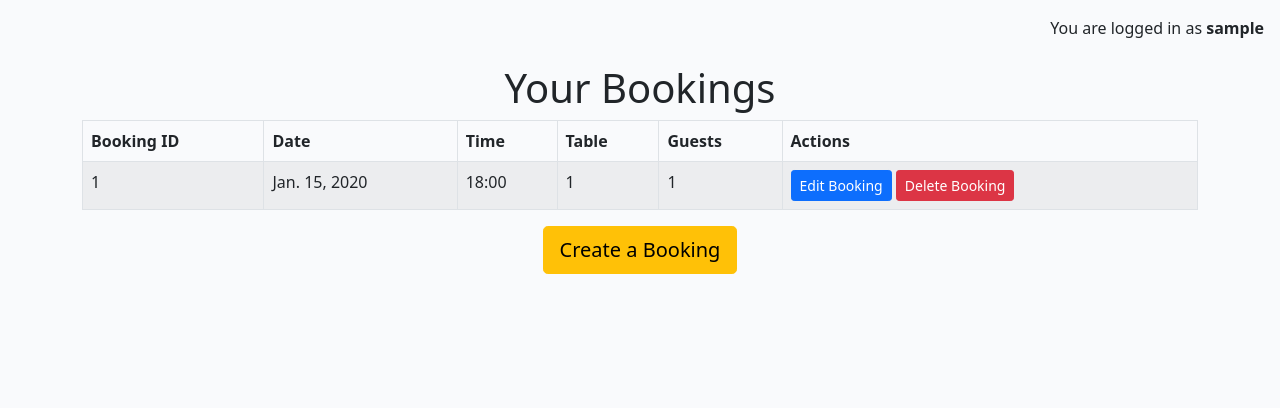
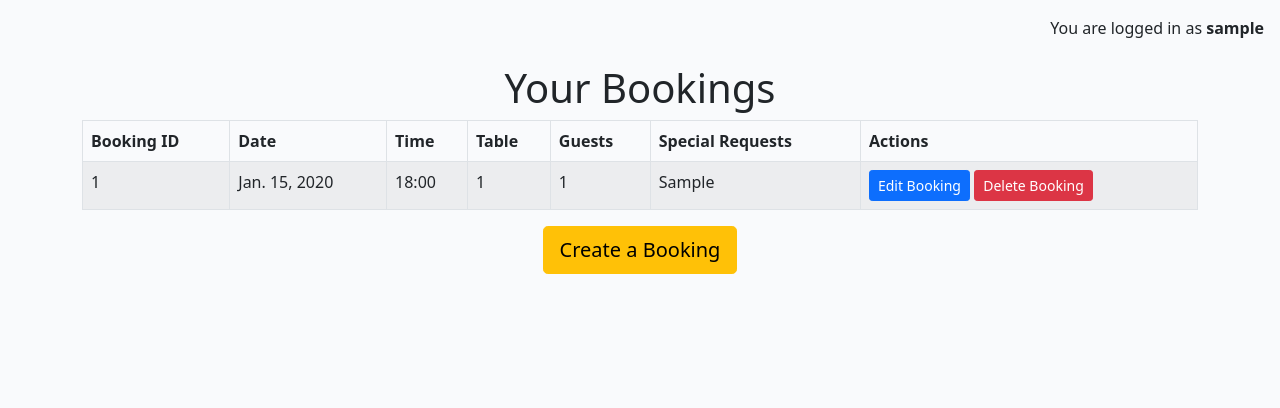
Before and after one commit to CHughes13/late-night-cafe, a Django app: page /dashboard/ in a window 1280 px wide. Shown: the part 61-469 px from the top of the page. Run offline with Django 5.2, Linux system fonts and the light colour scheme; a user stored in the database is signed in; tables that the repository leaves empty hold one stand-in row (values such as "Sample post").

Commit message:
Add special requests column to the My bookings table displayed on the user dashboard

```diff
--- a/bookings/templates/bookings/user_dashboard.html
+++ b/bookings/templates/bookings/user_dashboard.html
@@ -15,6 +15,7 @@
                 <th>Time</th>
                 <th>Table</th>
                 <th>Guests</th>
+                <th>Special Requests</th>
                 <th>Actions</th>
             </tr>
         </thead>
@@ -26,6 +27,7 @@
                 <td>{{ booking.booking_time }}</td>
                 <td>{{ booking.table_booked }}</td>
                 <td>{{ booking.num_of_guests }}</td>
+                <td>{{ booking.special_requests }}</td>
                 <td>
                     <!-- Buttons that give the user the option to edit or delete their booking -->
                     <a href="{% url 'update_booking' booking.pk %}" class="btn btn-primary btn-sm">Edit Booking</a>
```
